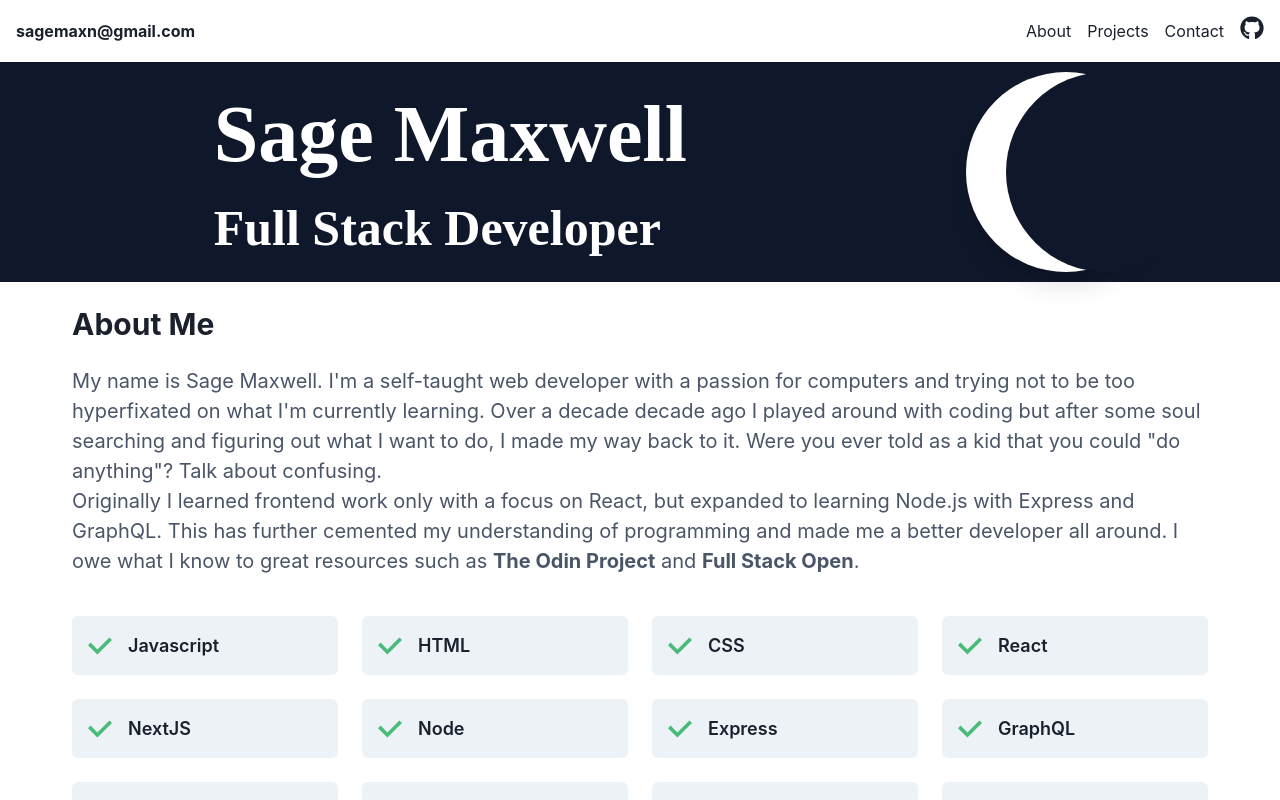
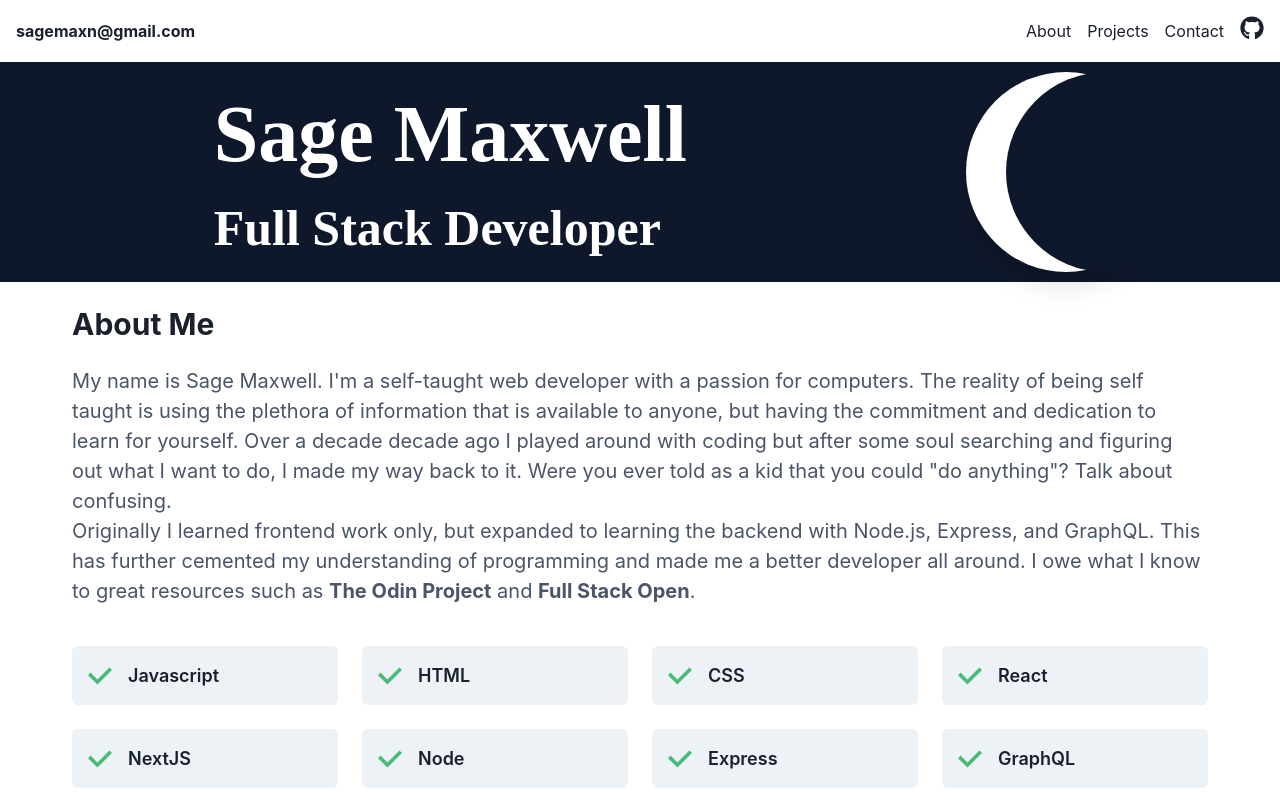
Before and after one commit to sagemaxn/portfolio, a Next.js app in the folder frontend/: page / in a window 1280 px wide. Shown: the top 800 px of the page. Built offline with nearby package versions, Linux system fonts and the light colour scheme.

Commit message:
added missing link

```diff
--- a/frontend/src/components/About.tsx
+++ b/frontend/src/components/About.tsx
@@ -41,17 +41,19 @@ export default function About() {
                 <Heading fontSize={headingFontSize}>About Me</Heading>
                 <Text color={'gray.600'} fontSize={textFontSize}>
                     My name is Sage Maxwell. I&apos;m a self-taught web
-                    developer with a passion for computers and trying not to be
-                    too hyperfixated on what I&apos;m currently learning. Over a
-                    decade decade ago I played around with coding but after some
-                    soul searching and figuring out what I want to do, I made my
-                    way back to it. Were you ever told as a kid that you could
-                    &quot;do anything&quot;? Talk about confusing. <br />
-                    Originally I learned frontend work only with a focus on
-                    React, but expanded to learning Node.js with Express and
-                    GraphQL. This has further cemented my understanding of
-                    programming and made me a better developer all around. I owe
-                    what I know to great resources such as{' '}
+                    developer with a passion for computers. The reality of being
+                    self taught is using the plethora of information that is
+                    available to anyone, but having the commitment and
+                    dedication to learn for yourself. Over a decade decade ago I
+                    played around with coding but after some soul searching and
+                    figuring out what I want to do, I made my way back to it.
+                    Were you ever told as a kid that you could &quot;do
+                    anything&quot;? Talk about confusing. <br />
+                    Originally I learned frontend work only, but expanded to
+                    learning the backend with Node.js, Express, and GraphQL.
+                    This has further cemented my understanding of programming
+                    and made me a better developer all around. I owe what I know
+                    to great resources such as{' '}
                     <Link href={'https://www.theodinproject.com/'} isExternal>
                         <b>The Odin Project</b>
                     </Link>{' '}
--- a/frontend/src/components/Projects.tsx
+++ b/frontend/src/components/Projects.tsx
@@ -28,7 +28,7 @@ const projectsData = [
             'This website! A portfolio to introduce myself and show off a few projects. It allows the user to contact me through a form that will email me with nodemailer.',
         image: '/images/portfolio.png',
         alt: 'Screenshot of this website',
-        source: '',
+        source: 'https://github.com/sagemaxn/portfolio',
         demo: 'sagemaxn.dev',
     },
     {
```
